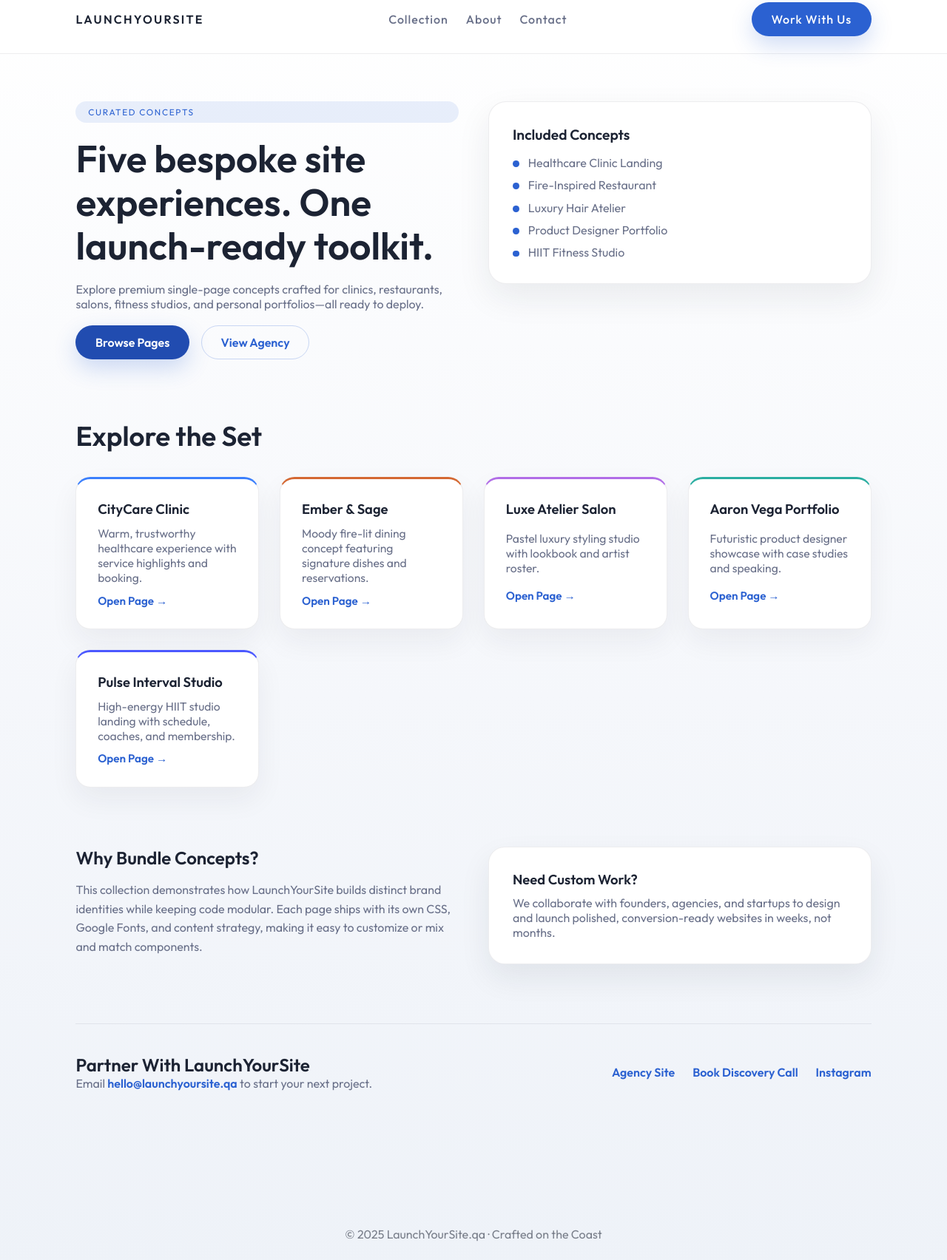
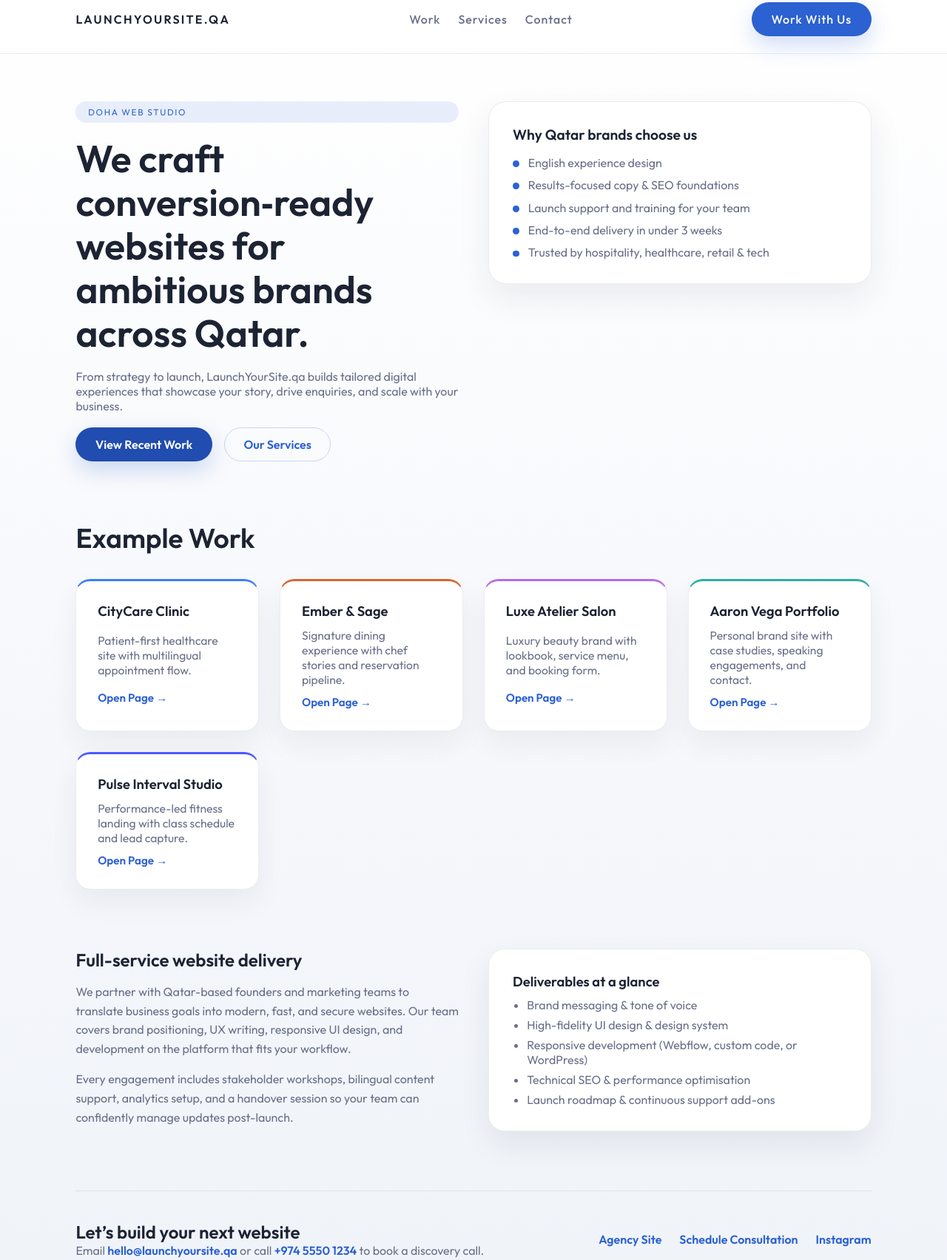
Before and after one commit to rayyanmohamed36/Sample-sites, a plain HTML site: page index.html in a window 1280 px wide. Shown: the part 19-1723 px from the top of the page at 74% size. Drawn offline with Linux system fonts and the light colour scheme.

Commit message:
Update website title and navigation links; enhance about card layout for better presentation

```diff
--- a/index.css
+++ b/index.css
@@ -289,6 +289,14 @@ main {
     color: var(--muted);
 }
 
+.about-card ul {
+    margin: 0;
+    padding-left: 1.2rem;
+    display: grid;
+    gap: 0.45rem;
+    color: var(--muted);
+}
+
 .contact {
     display: flex;
     justify-content: space-between;
--- a/index.html
+++ b/index.html
@@ -3,7 +3,7 @@
 <head>
     <meta charset="UTF-8">
     <meta name="viewport" content="width=device-width, initial-scale=1.0">
-    <title>Launch Your Site — Collection</title>
+    <title>LaunchYourSite.qa — Web Design Studio in Qatar</title>
     <link rel="stylesheet" href="index.css">
     <link rel="preconnect" href="https://fonts.googleapis.com">
     <link rel="preconnect" href="https://fonts.gstatic.com" crossorigin>
@@ -11,10 +11,10 @@
 </head>
 <body>
     <header class="nav">
-        <div class="logo">LaunchYourSite</div>
+        <div class="logo">LaunchYourSite.qa</div>
         <nav>
-            <a href="#collection">Collection</a>
-            <a href="#about">About</a>
+            <a href="#work">Work</a>
+            <a href="#services">Services</a>
             <a href="#contact">Contact</a>
         </nav>
         <a class="btn" href="#contact">Work With Us</a>
@@ -23,83 +23,90 @@
     <main>
         <section class="hero">
             <div class="hero-content">
-                <span class="pill">Curated Concepts</span>
-                <h1>Five bespoke site experiences. One launch-ready toolkit.</h1>
-                <p>Explore premium single-page concepts crafted for clinics, restaurants, salons, fitness studios, and personal portfolios—all ready to deploy.</p>
+                <span class="pill">Doha Web Studio</span>
+                <h1>We craft conversion‑ready websites for ambitious brands across Qatar.</h1>
+                <p>From strategy to launch, LaunchYourSite.qa builds tailored digital experiences that showcase your story, drive enquiries, and scale with your business.</p>
                 <div class="hero-actions">
-                    <a class="btn primary" href="#collection">Browse Pages</a>
-                    <a class="btn ghost" href="https://www.launchyoursite.qa" target="_blank" rel="noopener">View Agency</a>
+                    <a class="btn primary" href="#work">View Recent Work</a>
+                    <a class="btn ghost" href="#services">Our Services</a>
                 </div>
             </div>
             <div class="hero-card">
-                <h2>Included Concepts</h2>
+                <h2>Why Qatar brands choose us</h2>
                 <ul>
-                    <li>Healthcare Clinic Landing</li>
-                    <li>Fire-Inspired Restaurant</li>
-                    <li>Luxury Hair Atelier</li>
-                    <li>Product Designer Portfolio</li>
-                    <li>HIIT Fitness Studio</li>
+                    <li>English experience design</li>
+                    <li>Results-focused copy & SEO foundations</li>
+                    <li>Launch support and training for your team</li>
+                    <li>End-to-end delivery in under 3 weeks</li>
+                    <li>Trusted by hospitality, healthcare, retail & tech</li>
                 </ul>
             </div>
         </section>
 
-        <section id="collection" class="collection">
-            <h2>Explore the Set</h2>
+        <section id="work" class="collection">
+            <h2>Example Work</h2>
             <div class="grid">
                 <a class="card clinic" href="city-clinic.html">
                     <div class="label">CityCare Clinic</div>
-                    <p>Warm, trustworthy healthcare experience with service highlights and booking.</p>
+                    <p>Patient-first healthcare site with multilingual appointment flow.</p>
                     <span class="cta">Open Page →</span>
                 </a>
                 <a class="card restaurant" href="ember-restaurant.html">
                     <div class="label">Ember &amp; Sage</div>
-                    <p>Moody fire-lit dining concept featuring signature dishes and reservations.</p>
+                    <p>Signature dining experience with chef stories and reservation pipeline.</p>
                     <span class="cta">Open Page →</span>
                 </a>
                 <a class="card salon" href="luxe-salon.html">
                     <div class="label">Luxe Atelier Salon</div>
-                    <p>Pastel luxury styling studio with lookbook and artist roster.</p>
+                    <p>Luxury beauty brand with lookbook, service menu, and booking form.</p>
                     <span class="cta">Open Page →</span>
                 </a>
                 <a class="card portfolio" href="orbit-portfolio.html">
                     <div class="label">Aaron Vega Portfolio</div>
-                    <p>Futuristic product designer showcase with case studies and speaking.</p>
+                    <p>Personal brand site with case studies, speaking engagements, and contact.</p>
                     <span class="cta">Open Page →</span>
                 </a>
                 <a class="card fitness" href="pulse-fitness.html">
                     <div class="label">Pulse Interval Studio</div>
-                    <p>High-energy HIIT studio landing with schedule, coaches, and membership.</p>
+                    <p>Performance-led fitness landing with class schedule and lead capture.</p>
                     <span class="cta">Open Page →</span>
                 </a>
             </div>
         </section>
 
-        <section id="about" class="about">
+        <section id="services" class="about">
             <div class="about-text">
-                <h2>Why Bundle Concepts?</h2>
-                <p>This collection demonstrates how LaunchYourSite builds distinct brand identities while keeping code modular. Each page ships with its own CSS, Google Fonts, and content strategy, making it easy to customize or mix and match components.</p>
+                <h2>Full-service website delivery</h2>
+                <p>We partner with Qatar-based founders and marketing teams to translate business goals into modern, fast, and secure websites. Our team covers brand positioning, UX writing, responsive UI design, and development on the platform that fits your workflow.</p>
+                <p>Every engagement includes stakeholder workshops, bilingual content support, analytics setup, and a handover session so your team can confidently manage updates post-launch.</p>
             </div>
             <div class="about-card">
-                <h3>Need Custom Work?</h3>
-                <p>We collaborate with founders, agencies, and startups to design and launch polished, conversion-ready websites in weeks, not months.</p>
+                <h3>Deliverables at a glance</h3>
+                <ul>
+                    <li>Brand messaging & tone of voice</li>
+                    <li>High-fidelity UI design & design system</li>
+                    <li>Responsive development (Webflow, custom code, or WordPress)</li>
+                    <li>Technical SEO & performance optimisation</li>
+                    <li>Launch roadmap & continuous support add-ons</li>
+                </ul>
             </div>
         </section>
 
         <section id="contact" class="contact">
             <div>
-                <h2>Partner With LaunchYourSite</h2>
-                <p>Email <a href="mailto:hello@launchyoursite.qa">hello@launchyoursite.qa</a> to start your next project.</p>
+                <h2>Let’s build your next website</h2>
+                <p>Email <a href="mailto:hello@launchyoursite.qa">hello@launchyoursite.qa</a> or call <a href="tel:+97455501234">+974 5550 1234</a> to book a discovery call.</p>
             </div>
             <div class="links">
                 <a href="https://www.launchyoursite.qa" target="_blank" rel="noopener">Agency Site</a>
-                <a href="https://cal.com" target="_blank" rel="noopener">Book Discovery Call</a>
-                <a href="https://instagram.com" target="_blank" rel="noopener">Instagram</a>
+                <a href="https://cal.com" target="_blank" rel="noopener">Schedule Consultation</a>
+                <a href="https://www.instagram.com/launchyoursite.qa/" target="_blank" rel="noopener">Instagram</a>
             </div>
         </section>
     </main>
 
     <footer>
-        <p>© 2025 LaunchYourSite.qa · Crafted on the Coast</p>
+        <p>© 2025 LaunchYourSite.qa · Doha, Qatar</p>
     </footer>
 </body>
 </html>
```
